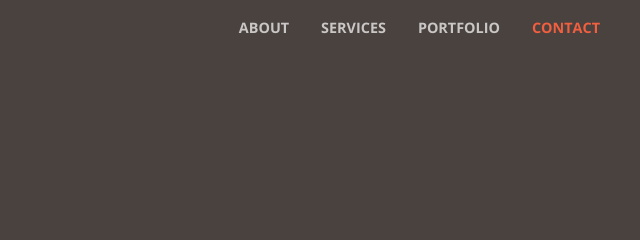
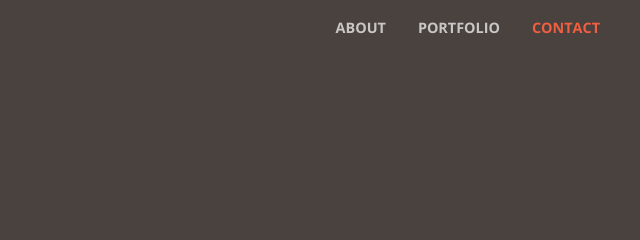
Before and after one commit to alkgreer/alkgreer.github.io, a website with bundled scripts: page index.html in a window 1280 px wide. Shown: the top 240 px of the page, 579-1219 px from the left. Built offline with nearby package versions, Linux system fonts and the light colour scheme.

```diff
--- a/index.html
+++ b/index.html
@@ -39,9 +39,6 @@
           <ul class="navbar-nav ml-auto">
             <li class="nav-item">
               <a class="nav-link js-scroll-trigger" href="#about">About</a>
-            </li>
-            <li class="nav-item">
-              <a class="nav-link js-scroll-trigger" href="#services">Services</a>
             </li>
             <li class="nav-item">
               <a class="nav-link js-scroll-trigger" href="#portfolio">Portfolio</a>
```
